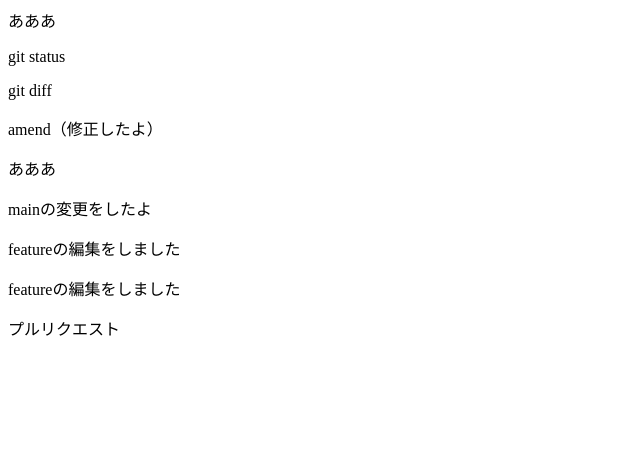
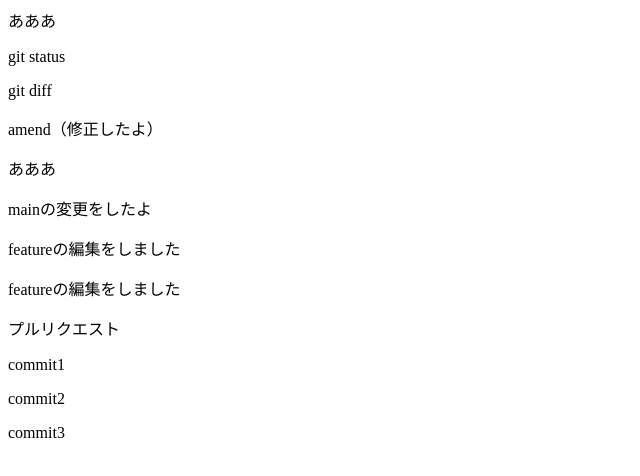
Before and after one commit to hasebetakumi/git_practice, a plain HTML site: page index.html in a window 1280 px wide. Shown: the whole page, without its empty margins (0-640 px from the left). Drawn offline with Linux system fonts and the light colour scheme.

Commit message:
commit123

```diff
--- a/index.html
+++ b/index.html
@@ -18,3 +18,7 @@
 <p>featureの編集をしました</p>
 
 <p>プルリクエスト</p>
+
+<p>commit1</p>
+<p>commit2</p>
+<p>commit3</p>
```
